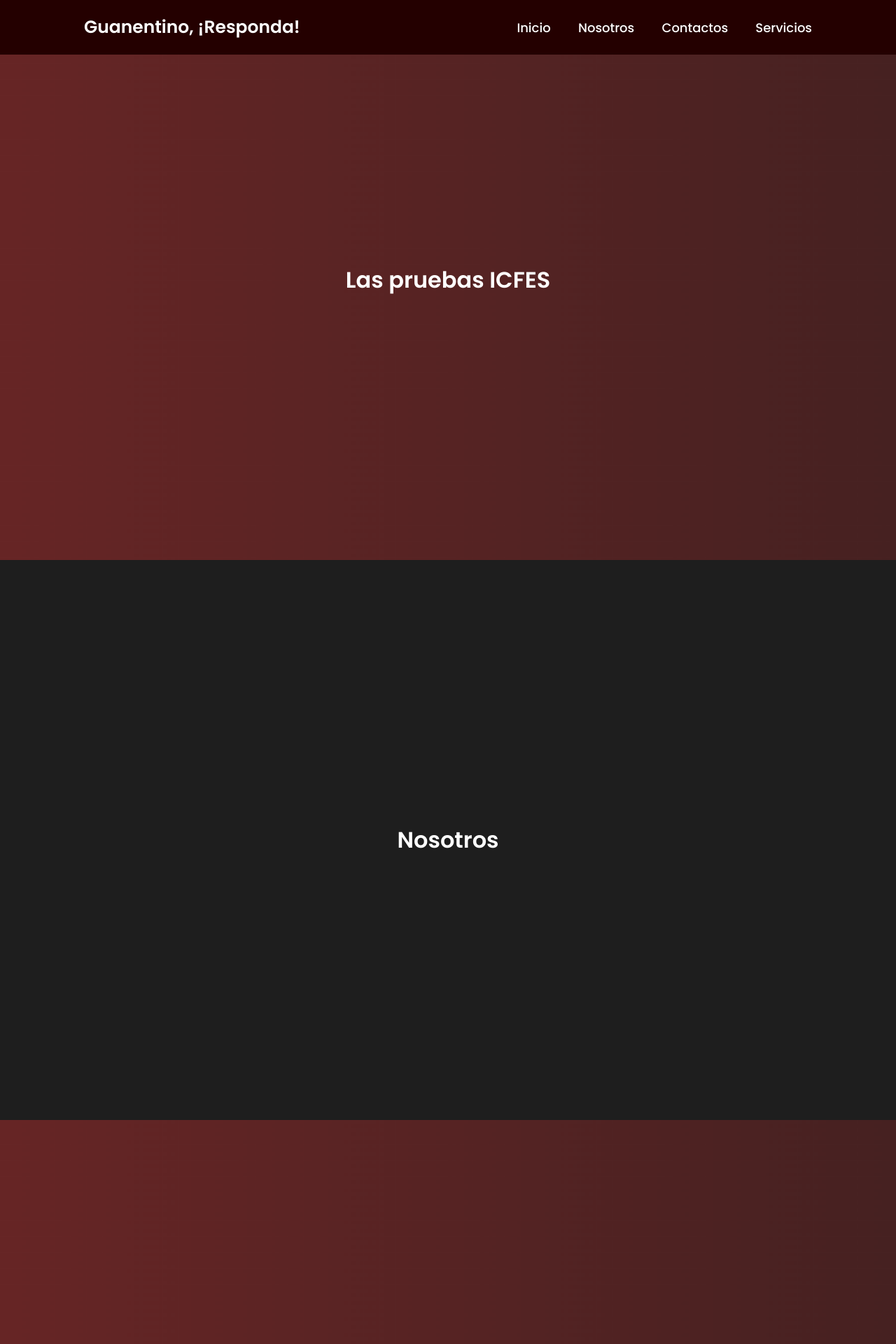
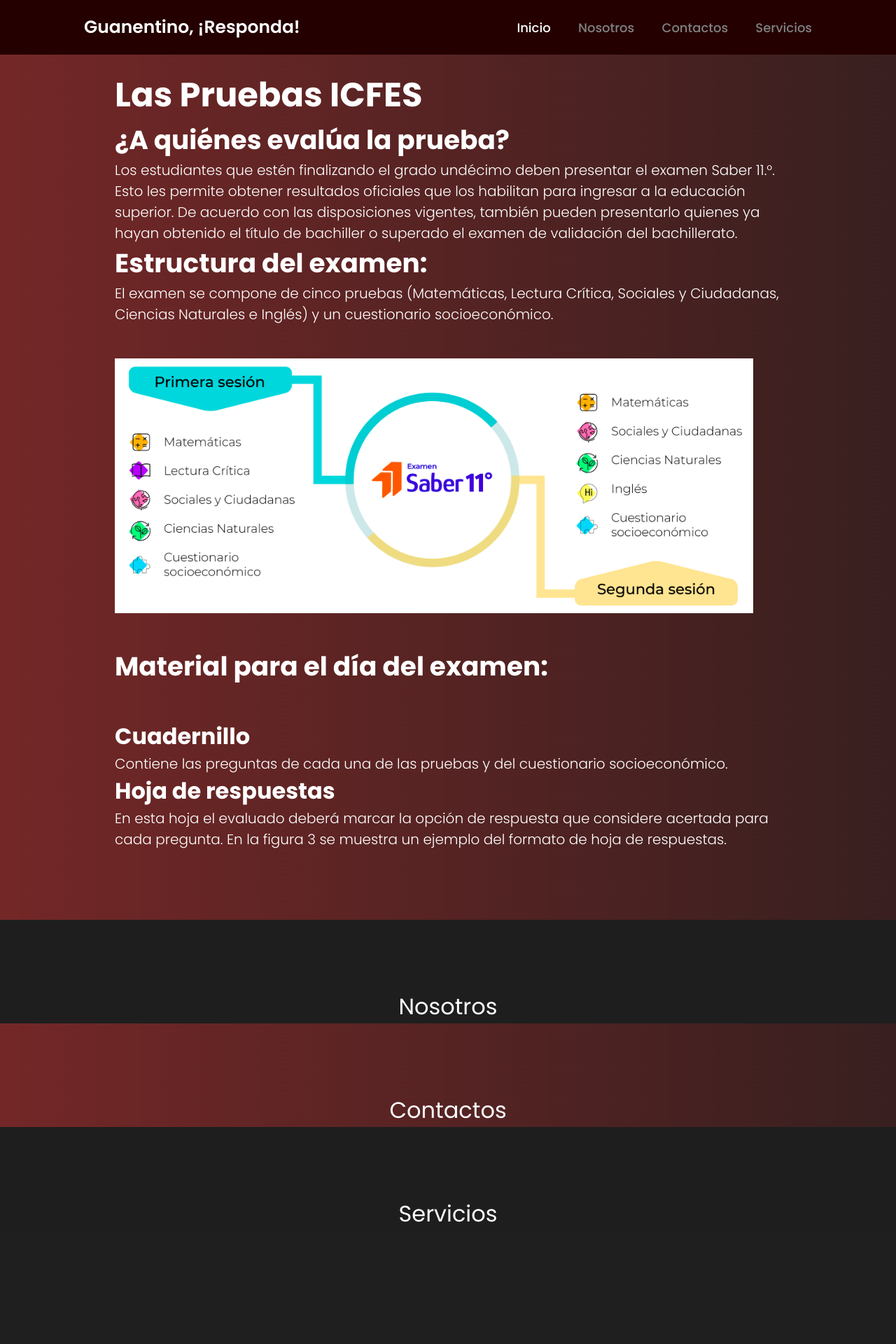
Before and after one commit to fsadriann/guanentino_responda, a PHP site: page / in a window 1280 px wide. Shown: the top 1920 px of the page at 70% size. After the commit the page ends 1746 px from the top, so only its background shows below. Run offline with PHP 8.4, Linux system fonts and the light colour scheme.

Commit message:
arreglando cosas anteriores

```diff
--- a/css/styles.css
+++ b/css/styles.css
@@ -38,7 +38,7 @@ body {
 
 nav a {
     font-size: 18px;
-    color: #fff;
+    color: gray;
     text-decoration: none;
     font-weight: 500;
     margin-left: 35px;
@@ -46,21 +46,40 @@ nav a {
 }
 
 nav a:hover, nav a.active{
-    color: #0ef;
+    color: #fff;
 }
 
+.container {
+    width: 90%;
+    max-width: 1280px;
+    margin: auto;
+    padding: 100px;
+}
 
-section {
-    min-height: 100vh;
+section1 {
+    min-height: auto;
     display: flex;
-    justify-content: center;
-    align-items: center;
-    padding-left: 50px;
-    padding-right: 50px;
+    flex-direction: column;
+    justify-content: left;
+    align-items: flex-start;
+    padding-top: 150px;
     background: transparent;
     font-size: 32px;
     color:#fff;
-    font-weight: 600;
+    font-weight: 400;
+}
+
+section {
+    min-height: auto;
+    display: flex;
+    justify-content: left;
+    flex-direction: column;
+    align-items: center;
+    padding-top: 100px;
+    background: transparent;
+    font-size: 32px;
+    color:#fff;
+    font-weight: 400;
 }
 
 section:nth-child(odd){
--- a/index.html
+++ b/index.html
@@ -20,14 +20,44 @@
         </nav>
     </header>
 
-    <section id="home">
-            Las pruebas ICFES
-    </section>
+    <section1 class="container" id="home">
+            <h2>Las Pruebas ICFES</h2>
+            <h3>¿A quiénes evalúa la prueba?</h3>
+            <p>Los estudiantes que estén finalizando el grado undécimo
+                deben presentar el examen Saber 11.°. Esto les permite obtener
+                resultados oficiales que los habilitan para ingresar a la educación
+                superior. De acuerdo con las disposiciones vigentes, también
+                pueden presentarlo quienes ya hayan obtenido el título de
+                bachiller o superado el examen de validación del bachillerato.
+            </p>
+            <h3>Estructura del examen:</h3>
+            <p>
+                El examen se compone de cinco pruebas (Matemáticas, Lectura
+                Crítica, Sociales y Ciudadanas, Ciencias Naturales e Inglés) y
+                un cuestionario socioeconómico.
+            </p>
+            <br>
+            <img src="img/sesiones.png" alt="">
+            <br>
+            <h3>Material para el día del examen:</h3>
+            <br>
+            <h4>Cuadernillo</h4>
+            <p>Contiene las preguntas de cada una de las pruebas y
+                del cuestionario socioeconómico.
+            </p>
+            <h4>Hoja de respuestas</h4>
+            <p>
+                En esta hoja el evaluado deberá marcar la opción
+                de respuesta que considere acertada para cada
+                pregunta. En la figura 3 se muestra un ejemplo del
+                formato de hoja de respuestas.
+            </p>
+    </section1>
     <section id="us">Nosotros</section>
     <section id="contact">Contactos</section>
     <section id="services">Servicios</section>
 
-    <script src="js/script1.js"></script>
+    <script src="assets/animation.js"></script>
 
 </body>
 </html>
```
Also changed, not shown: assets/animation.js (renamed from js/script1.js).
